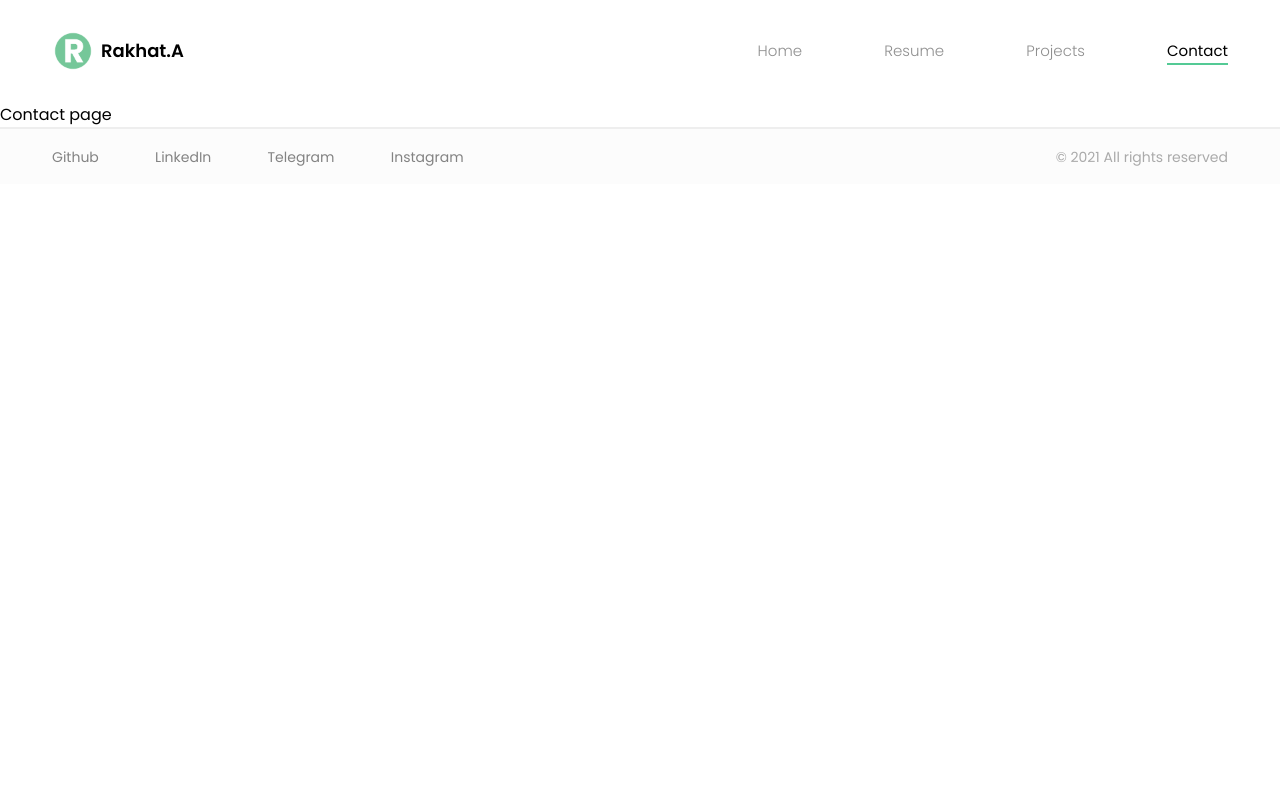
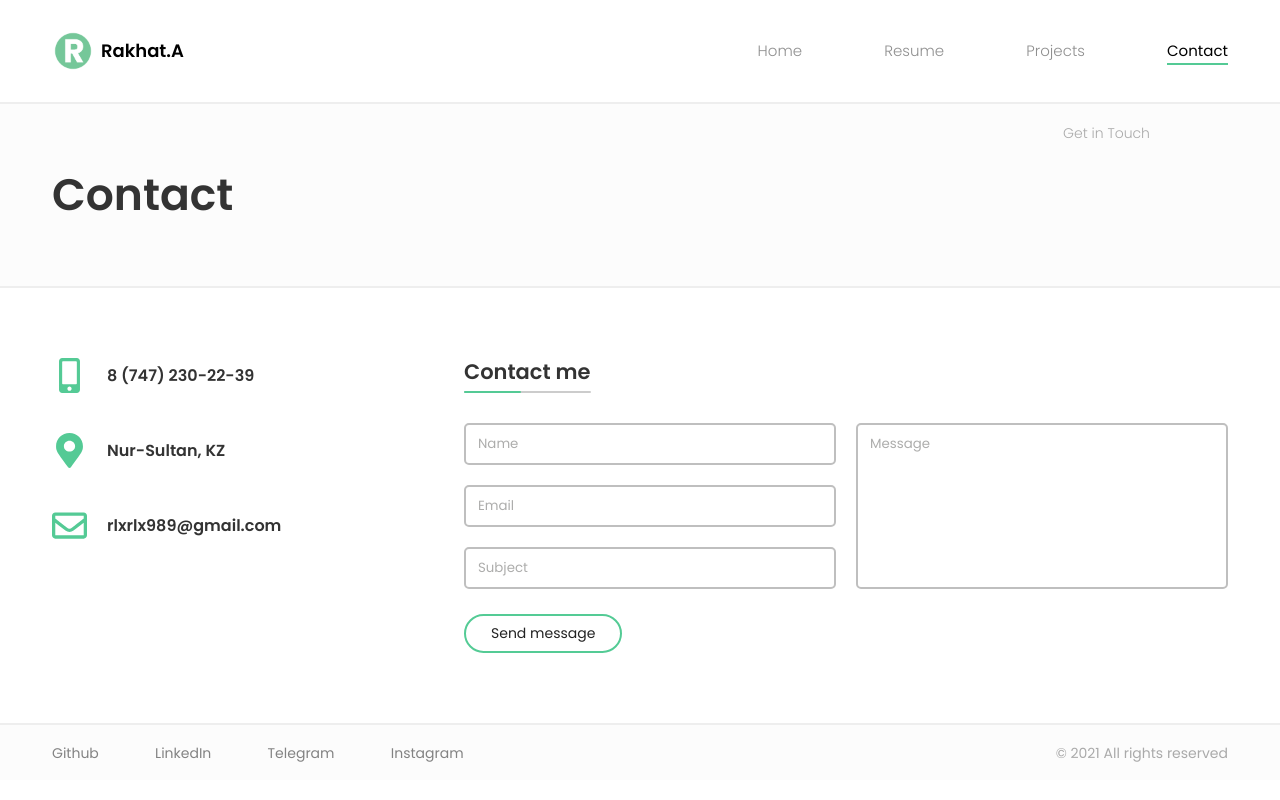
Before and after one commit to rooohaa/rakhat-me, a Next.js app: page /contact in a window 1280 px wide. Built offline with nearby package versions, Linux system fonts and the light colour scheme.

Commit message:
finish contact page

```diff
--- /dev/null
+++ b/app/components/ContactForm/index.js
@@ -0,0 +1,123 @@
+import React, { useState } from 'react';
+
+import { SectionTitle } from 'app/sc/SectionTitle';
+
+import { FormWrapper } from './style';
+
+const ContactForm = () => {
+   const [formData, setFormData] = useState({
+      name: '',
+      email: '',
+      subject: '',
+      message: '',
+   });
+   const [success, setSuccess] = useState(false);
+   const [error, setError] = useState(false);
+
+   const changeHandler = (e) => {
+      const { name, value } = e.target;
+
+      setFormData((prev) => {
+         return { ...prev, [name]: value };
+      });
+   };
+
+   const submitHandler = async (e) => {
+      e.preventDefault();
+
+      const res = await fetch(
+         'https://rakhat-me-default-rtdb.asia-southeast1.firebasedatabase.app/messages.json',
+         {
+            method: 'POST',
+            body: JSON.stringify(formData),
+            headers: {
+               'Content-type': 'application/json',
+            },
+         }
+      );
+
+      const resData = await res.json();
+
+      if (resData.name) {
+         setSuccess(true);
+      } else {
+         setError(true);
+      }
+
+      setFormData({
+         name: '',
+         email: '',
+         subject: '',
+         message: '',
+      });
+   };
+
+   return (
+      <FormWrapper>
+         <SectionTitle>Contact me</SectionTitle>
+
+         <form onSubmit={submitHandler}>
+            {success && (
+               <div className="message success">
+                  <span>
+                     Contact form successfully submitted. Thank you, I will get
+                     back to you soon!
+                  </span>
+
+                  <button onClick={() => setSuccess(false)}>&times;</button>
+               </div>
+            )}
+
+            {error && (
+               <div className="message error">
+                  <span>
+                     Unfortunately your message was not sent. Try again, later.
+                  </span>
+
+                  <button onClick={() => setError(false)}>&times;</button>
+               </div>
+            )}
+
+            <div className="form-wrap">
+               <div className="form-control">
+                  <input
+                     name="name"
+                     value={formData.name}
+                     onChange={changeHandler}
+                     type="text"
+                     placeholder="Name"
+                     required
+                  />
+                  <input
+                     name="email"
+                     value={formData.email}
+                     onChange={changeHandler}
+                     type="email"
+                     placeholder="Email"
+                     required
+                  />
+                  <input
+                     name="subject"
+                     value={formData.subject}
+                     onChange={changeHandler}
+                     type="text"
+                     placeholder="Subject"
+                     required
+                  />
+               </div>
+
+               <textarea
+                  name="message"
+                  value={formData.message}
+                  onChange={changeHandler}
+                  placeholder="Message"
+               />
+            </div>
+
+            <button type="submit">Send message</button>
+         </form>
+      </FormWrapper>
+   );
+};
+
+export { ContactForm };
--- /dev/null
+++ b/app/components/ContactForm/style.js
@@ -0,0 +1,122 @@
+import styled from 'styled-components';
+
+const FormWrapper = styled.div`
+   div.form-wrap {
+      display: grid;
+      grid-template-columns: 1fr 1fr;
+      column-gap: 20px;
+
+      margin-bottom: 25px;
+   }
+
+   div.form-control {
+      display: flex;
+      flex-direction: column;
+
+      input {
+         margin-bottom: 20px;
+
+         &:last-child {
+            margin-bottom: 0;
+         }
+      }
+   }
+
+   input,
+   textarea {
+      border-radius: 5px;
+      border: 2px solid #bfbfbf;
+      padding: 9px 12px;
+
+      &::placeholder {
+         font-weight: 500;
+         color: #adadac;
+      }
+
+      &:focus {
+         border: 2px solid #54cb95;
+      }
+   }
+
+   textarea {
+      height: 100%;
+      resize: none;
+   }
+
+   button[type='submit'] {
+      padding: 7px 25px;
+      border-radius: 30px;
+      border: 2px solid #54cb95;
+      color: #222;
+      background-color: #fff;
+      font-size: 14px;
+      cursor: pointer;
+      transition: color, background-color 0.3s ease;
+
+      &:hover {
+         color: #fff;
+         background-color: #54cb95;
+      }
+   }
+
+   div.message {
+      padding: 10px 17px;
+      border-radius: 4px;
+      margin-bottom: 16px;
+
+      display: flex;
+      align-items: center;
+      justify-content: space-between;
+
+      border: 1px solid transparent;
+
+      animation: slideDown 0.4s ease;
+
+      &.success {
+         border-color: #c3e6cb;
+         background-color: #d4edda;
+
+         span {
+            color: #155724;
+         }
+      }
+
+      &.error {
+         border: 1px solid #df4759;
+         background-color: #f8d7da;
+      }
+
+      span {
+         font-size: 14px;
+      }
+
+      button {
+         border: none;
+         cursor: pointer;
+         width: 25px;
+         height: 25px;
+         background-color: inherit;
+
+         display: flex;
+         align-items: center;
+         justify-content: center;
+         font-size: 26px;
+         font-weight: bold;
+         color: #333;
+         opacity: 0.8;
+      }
+   }
+
+   @keyframes slideDown {
+      from {
+         opacity: 0;
+         transform: translateY(-40px);
+      }
+      to {
+         opacity: 1;
+         transform: translateY(0);
+      }
+   }
+`;
+
+export { FormWrapper };
--- /dev/null
+++ b/app/components/PageTitle/index.js
@@ -0,0 +1,14 @@
+import React from 'react';
+
+import { Container } from 'app/sc/Container';
+import { PageTitleBlock } from './style';
+
+const PageTitle = ({ children }) => {
+   return (
+      <PageTitleBlock>
+         <Container>{children}</Container>
+      </PageTitleBlock>
+   );
+};
+
+export { PageTitle };
--- /dev/null
+++ b/app/components/PageTitle/style.js
@@ -0,0 +1,29 @@
+import styled from 'styled-components';
+
+const PageTitleBlock = styled.div`
+   background-color: #fcfcfc;
+   border-top: 2px solid #eee;
+   border-bottom: 2px solid #eee;
+
+   position: relative;
+
+   padding: 65px 0;
+
+   h2 {
+      font-size: 44px;
+      line-height: 52px;
+      color: #333;
+   }
+
+   span {
+      position: absolute;
+      top: 20px;
+      right: 130px;
+      font-size: 14px;
+      line-height: 18px;
+      color: #aaa;
+      font-weight: 300;
+   }
+`;
+
+export { PageTitleBlock };
--- a/app/components/index.js
+++ b/app/components/index.js
@@ -3,3 +3,5 @@
 export { Header } from './Header';
 export { Footer } from './Footer';
 export { Layout } from './Layout';
+export { PageTitle } from './PageTitle';
+export { ContactForm } from './ContactForm';
--- /dev/null
+++ b/app/pages/ContactPage/index.js
@@ -0,0 +1,32 @@
+import React from 'react';
+
+import { Container } from 'app/sc/Container';
+import { ContactForm } from 'app/components';
+
+import { ContactSection } from './style';
+
+const ContactPageComponent = () => {
+   return (
+      <ContactSection>
+         <Container>
+            <div className="contact-info">
+               <div>
+                  <img src="/icons/mobile.svg" alt="Icon" />
+                  <h5>8 (747) 230-22-39</h5>
+               </div>
+               <div>
+                  <img src="/icons/geo.svg" alt="Icon" />
+                  <h5>Nur-Sultan, KZ</h5>
+               </div>
+               <div>
+                  <img src="/icons/email.svg" alt="Icon" />
+                  <h5>rlxrlx989@gmail.com</h5>
+               </div>
+            </div>
+            <ContactForm />
+         </Container>
+      </ContactSection>
+   );
+};
+
+export { ContactPageComponent };
--- /dev/null
+++ b/app/pages/ContactPage/style.js
@@ -0,0 +1,45 @@
+import { Container } from 'app/sc/Container';
+import styled from 'styled-components';
+
+const ContactSection = styled.section`
+   padding: 70px 0;
+
+   ${Container} {
+      display: grid;
+      grid-template-columns: 1fr 2fr;
+      column-gap: 30px;
+   }
+
+   div.contact-info {
+      display: flex;
+      flex-direction: column;
+      align-items: flex-start;
+
+      & > div {
+         display: flex;
+         align-items: center;
+
+         margin-bottom: 40px;
+
+         &:last-child {
+            margin-bottom: 0;
+         }
+
+         img {
+            width: 35px;
+            height: 35px;
+            object-fit: contain;
+
+            margin-right: 20px;
+         }
+
+         h5 {
+            font-size: 16px;
+            line-height: 24px;
+            color: #333;
+         }
+      }
+   }
+`;
+
+export { ContactSection };
--- a/app/pages/index.js
+++ b/app/pages/index.js
@@ -1,3 +1,4 @@
 // for named exports
 
 export { HomePageComponent } from './HomePage';
+export { ContactPageComponent } from './ContactPage';
--- a/pages/contact.js
+++ b/pages/contact.js
@@ -1,11 +1,16 @@
 import React from 'react';
 
-import { Layout } from '../app/components';
+import { Layout, PageTitle } from 'app/components';
+import { ContactPageComponent } from 'app/pages';
 
 const ContactPage = () => {
    return (
       <Layout>
-         <p>Contact page</p>
+         <PageTitle>
+            <h2>Contact</h2>
+            <span>Get in Touch</span>
+         </PageTitle>
+         <ContactPageComponent />
       </Layout>
    );
 };
--- a/styles/globals.css
+++ b/styles/globals.css
@@ -4,8 +4,13 @@
    box-sizing: border-box;
 }
 
+html {
+   height: 100%;
+}
+
 body {
    font-family: 'Poppins', sans-serif;
+   min-height: 100%;
 }
 
 *::selection {
@@ -22,6 +27,8 @@ ul {
 }
 
 button,
-input {
+input,
+textarea {
    outline: none;
+   font-family: 'Poppins', sans-serif;
 }
```
Also changed, not shown: public/icons/email.svg (added), public/icons/geo.svg (added).
